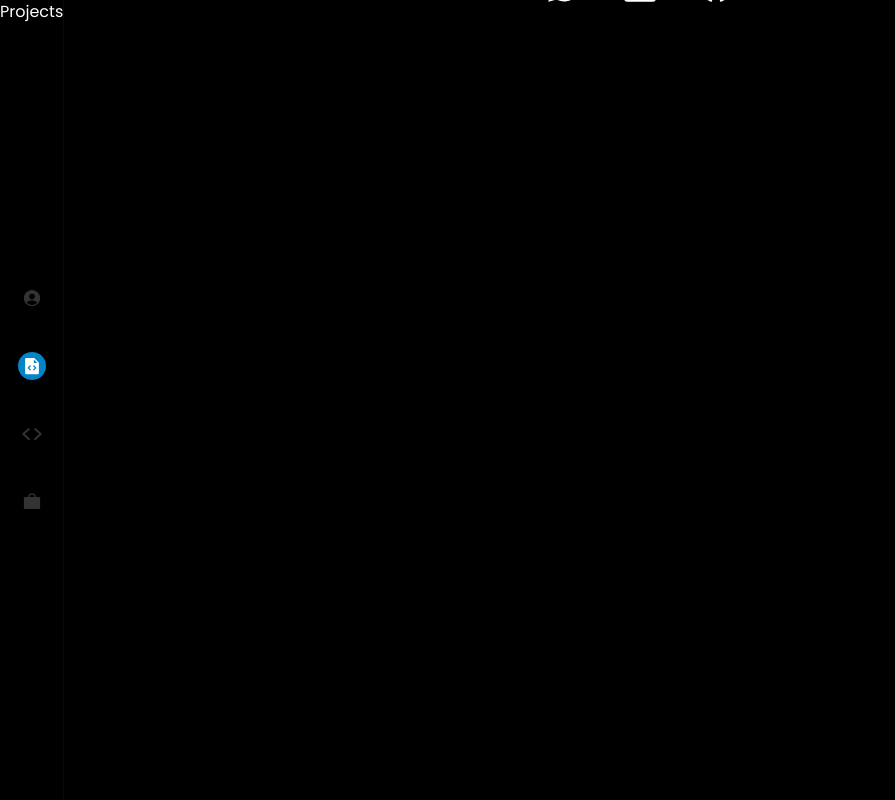
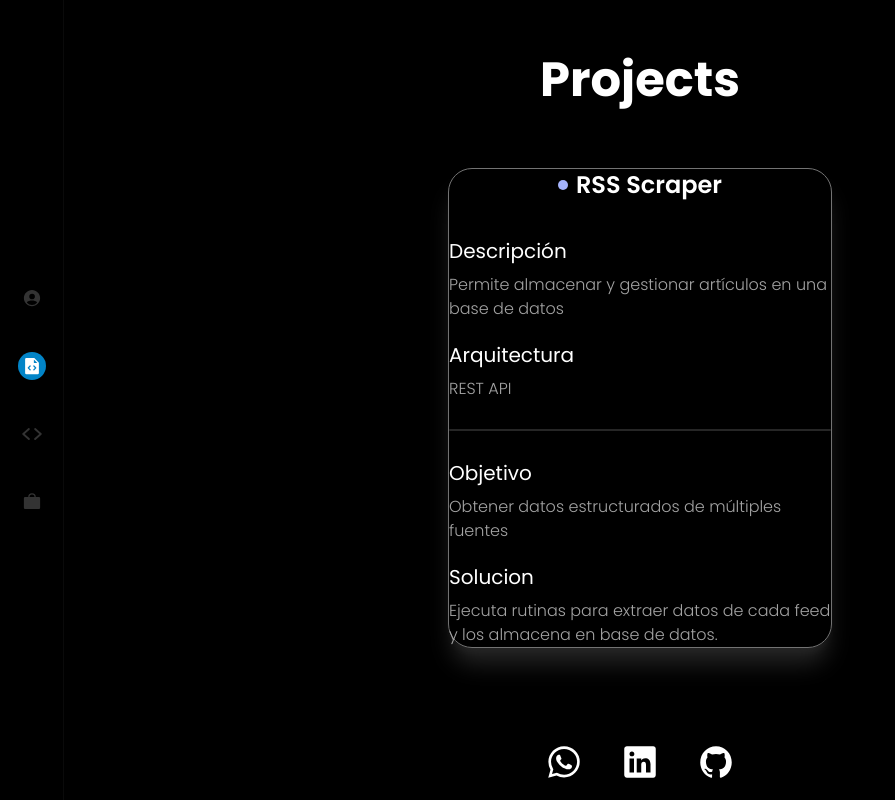
Before and after one commit to alex-arraga/portfolio-2025, a Next.js app: page /projects in a window 1280 px wide. Shown: the whole page, without its empty margins (0-895 px from the left). Built offline with nearby package versions, Linux system fonts and the light colour scheme.

Commit message:
project card added

```diff
--- a/src/app/globals.css
+++ b/src/app/globals.css
@@ -22,6 +22,12 @@
 
 .card {
   @apply rounded-3xl border border-neutral-500 2xl:p-10;
+}
+
+.project-card {
+  @apply flex max-w-sm cursor-pointer flex-col gap-5 rounded-3xl border
+    border-neutral-500 transition-all duration-300 hover:scale-105
+    hover:shadow-sky-600 hover:shadow-2xl hover:text-sky-100 2xl:p-10;
 }
 
 .skill-card {
@@ -70,15 +76,15 @@
 }
 
 .h4-semibold {
-  @apply text-lg font-semibold;
+  @apply text-xl font-semibold;
 }
 
 .h4-medium {
-  @apply text-lg font-medium;
+  @apply text-xl font-medium;
 }
 
 .h4-normal {
-  @apply text-lg font-normal;
+  @apply text-xl font-normal;
 }
 
 .txt-gray {
--- a/src/app/projects/page.tsx
+++ b/src/app/projects/page.tsx
@@ -1,8 +1,16 @@
+import { ProjectCard } from "@/features/projects/components";
 
 export default function ProjectsPage() {
   return (
-    <div>
-      <h1>Projects</h1>
-    </div>
+    <main className="container-page">
+      <section className="container-section">
+        <h1 className="h1-bold">Projects</h1>
+
+        <div className="div-central my-10">
+          <ProjectCard />
+        </div>
+
+      </section>
+    </main>
   );
 }
--- a/src/components/ui/Card.tsx
+++ b/src/components/ui/Card.tsx
@@ -1,12 +1,15 @@
 interface Props {
   children: React.ReactNode
-  className: string
-  type?: 'default' | 'skill'
+  className?: string
+  type?: 'default' | 'skill' | 'project'
 }
 
 export const Card = ({ children, className, type = 'default' }: Props) => {
   return (
-    <div className={`shadow-card w-full ${type === 'skill' ? 'skill-card' : 'card'} ${className}`}>
+    <div className={`shadow-card w-full
+      ${type === 'skill' ? 'skill-card' : type === 'project' ? 'project-card' : 'card'}
+      ${className}`}
+    >
       {children}
     </div>
   )
--- /dev/null
+++ b/src/features/projects/components/ProjectCard.tsx
@@ -0,0 +1,42 @@
+import { Card } from '@/components'
+import React from 'react'
+import { ProjectStatus } from './ProjectStatus'
+
+export const ProjectCard = () => {
+  return (
+    <Card type='project'>
+      {/* Title of project */}
+      <div className='flex justify-center items-center gap-2'>
+        <ProjectStatus status='personal-project' />
+        <h3 className='h3-semibold'>RSS Scraper</h3>
+      </div>
+
+      {/* Description */}
+      <div className='flex flex-col gap-2 mt-4'>
+        <h4 className='h4-normal'>Descripción</h4>
+        <p className='text-neutral-400 font-light'>Permite almacenar y gestionar artículos en una base de datos</p>
+      </div>
+
+      {/* Architecture */}
+      <div className='flex flex-col gap-2'>
+        <h4 className='h4-normal'>Arquitectura</h4>
+        <p className='text-neutral-400 font-light'>REST API</p>
+      </div>
+
+      {/* Divisor */}
+      <div className='h-0.5 w-full rounded bg-neutral-800 my-2' />
+
+      {/* Goal */}
+      <div className='flex flex-col gap-2'>
+        <h4 className='h4-normal'>Objetivo</h4>
+        <p className='text-neutral-400 font-light'>Obtener datos estructurados de múltiples fuentes</p>
+      </div>
+
+      {/* Solution */}
+      <div className='flex flex-col gap-2'>
+        <h4 className='h4-normal'>Solucion</h4>
+        <p className='text-neutral-400 font-light'>Ejecuta rutinas para extraer datos de cada feed y los almacena en base de datos.</p>
+      </div>
+    </Card>
+  )
+}
--- /dev/null
+++ b/src/features/projects/components/ProjectStatus.tsx
@@ -0,0 +1,21 @@
+interface Props {
+  withText?: boolean
+  status: 'production' | 'personal-project'
+}
+
+export const ProjectStatus = ({ status, withText = false }: Props) => {
+  return (
+    <>
+      {withText ? (
+        <div className={"flex justify-center items-center gap-2 w-fit bg-red-950"}>
+          <div className={`w-2.5 h-2.5 rounded-full ${status === 'production' ? 'bg-blue-300' : 'bg-teal-300'}`} />
+          <p>
+            {status === 'production' ? 'Production' : 'Personal project'}
+          </p>
+        </div>
+      ) : (
+        <div className='w-2.5 h-2.5 rounded-full bg-indigo-300' />
+      )}
+    </>
+  )
+}
--- /dev/null
+++ b/src/features/projects/components/index.ts
@@ -0,0 +1 @@
+export * from './ProjectCard';
```
